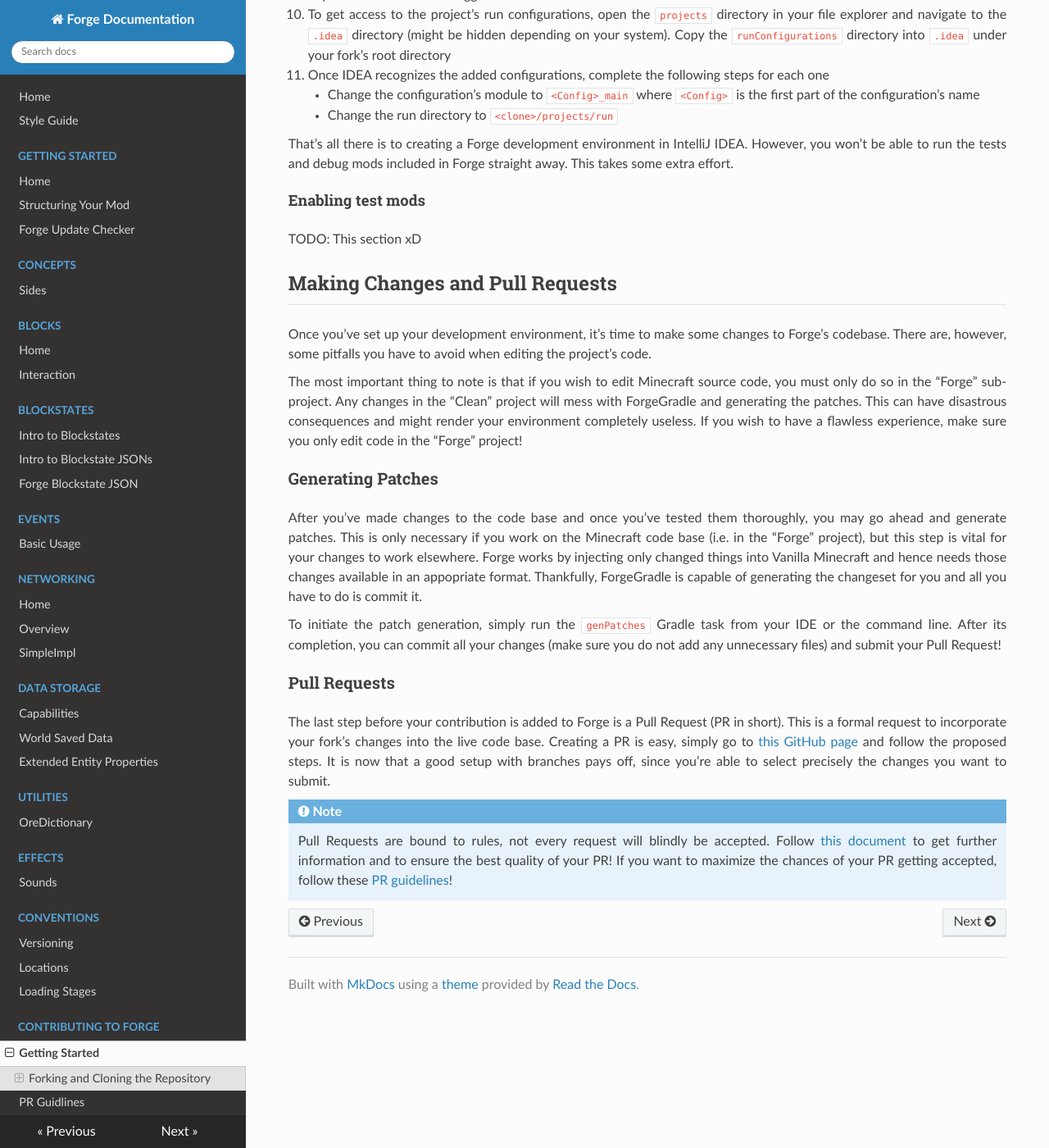
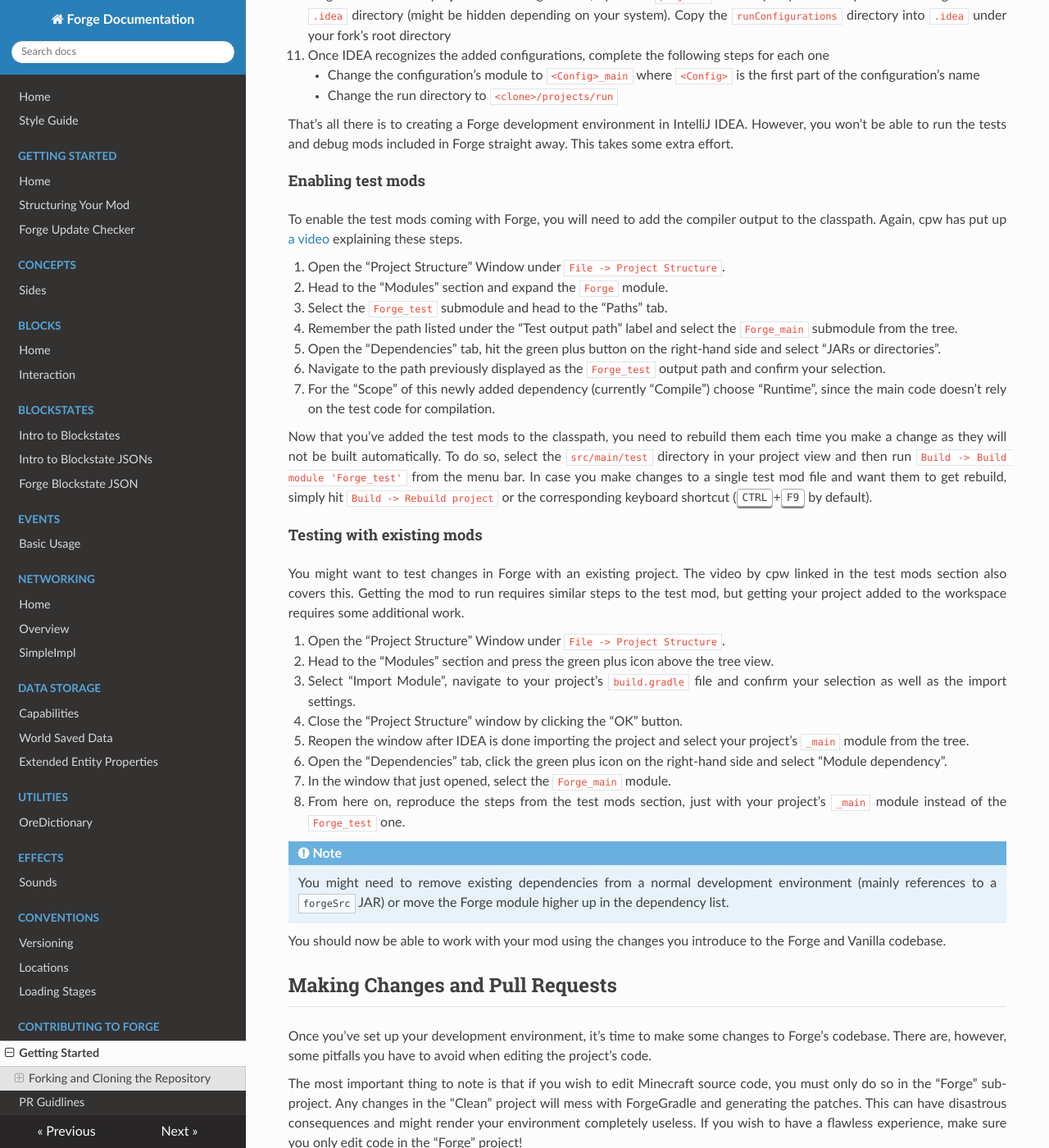
Before and after one commit to MinecraftForge/Documentation, an MkDocs documentation site: the page built from docs/forgedev/index.md, in a window 1280 px wide and 1400 px high, scrolled down 2041 px. Shown: the whole window at 82% size. Built offline with MkDocs 1.6.1, drawn with Linux system fonts in a browser that asks for light colours; nearby versions of some CDN libraries; old or Windows-style settings are respelled for this version of MkDocs; some of the changed text lies outside the part shown.

Commit message:
Add instructions for test mods in IDEA

```diff
--- a/docs/forgedev/index.md
+++ b/docs/forgedev/index.md
@@ -68,7 +68,35 @@ That's all there is to creating a Forge development environment in IntelliJ IDEA
 
 #### Enabling test mods
 
-TODO: This section xD
+To enable the test mods coming with Forge, you will need to add the compiler output to the classpath. Again, cpw has put up [a video](https://www.youtube.com/watch?v=pLWQk6ed56Q) explaining these steps.
+
+ 1. Open the "Project Structure" Window under `File -> Project Structure`.
+ 2. Head to the "Modules" section and expand the `Forge` module.
+ 3. Select the `Forge_test` submodule and head to the "Paths" tab.
+ 4. Remember the path listed under the "Test output path" label and select the `Forge_main` submodule from the tree.
+ 5. Open the "Dependencies" tab, hit the green plus button on the right-hand side and select "JARs or directories".
+ 6. Navigate to the path previously displayed as the `Forge_test` output path and confirm your selection.
+ 7. For the "Scope" of this newly added dependency (currently "Compile") choose "Runtime", since the main code doesn't rely on the test code for compilation.
+
+Now that you've added the test mods to the classpath, you need to rebuild them each time you make a change as they will not be built automatically. To do so, select the `src/main/test` directory in your project view and then run `Build -> Build module 'Forge_test'` from the menu bar. In case you make changes to a single test mod file and want them to get rebuild, simply hit `Build -> Rebuild project` or the corresponding keyboard shortcut (<kbd>CTRL</kbd>+<kbd>F9</kbd> by default).
+
+#### Testing with existing mods
+
+You might want to test changes in Forge with an existing project. The video by cpw linked in the test mods section also covers this. Getting the mod to run requires similar steps to the test mod, but getting your project added to the workspace requires some additional work.
+
+ 1. Open the "Project Structure" Window under `File -> Project Structure`.
+ 2. Head to the "Modules" section and press the green plus icon above the tree view.
+ 3. Select "Import Module", navigate to your project's `build.gradle` file and confirm your selection as well as the import settings.
+ 4. Close the "Project Structure" window by clicking the "OK" button.
+ 5. Reopen the window after IDEA is done importing the project and select your project's `_main` module from the tree.
+ 6. Open the "Dependencies" tab, click the green plus icon on the right-hand side and select "Module dependency".
+ 7. In the window that just opened, select the `Forge_main` module.
+ 8. From here on, reproduce the steps from the test mods section, just with your project's `_main` module instead of the `Forge_test` one.
+
+!!! Note
+    You might need to remove existing dependencies from a normal development environment (mainly references to a `forgeSrc` JAR) or move the Forge module higher up in the dependency list.
+
+You should now be able to work with your mod using the changes you introduce to the Forge and Vanilla codebase.
 
 Making Changes and Pull Requests
 --------------------------------
```
Also changed, not shown: other parts of docs/forgedev/index.md (+2 -2 lines).
